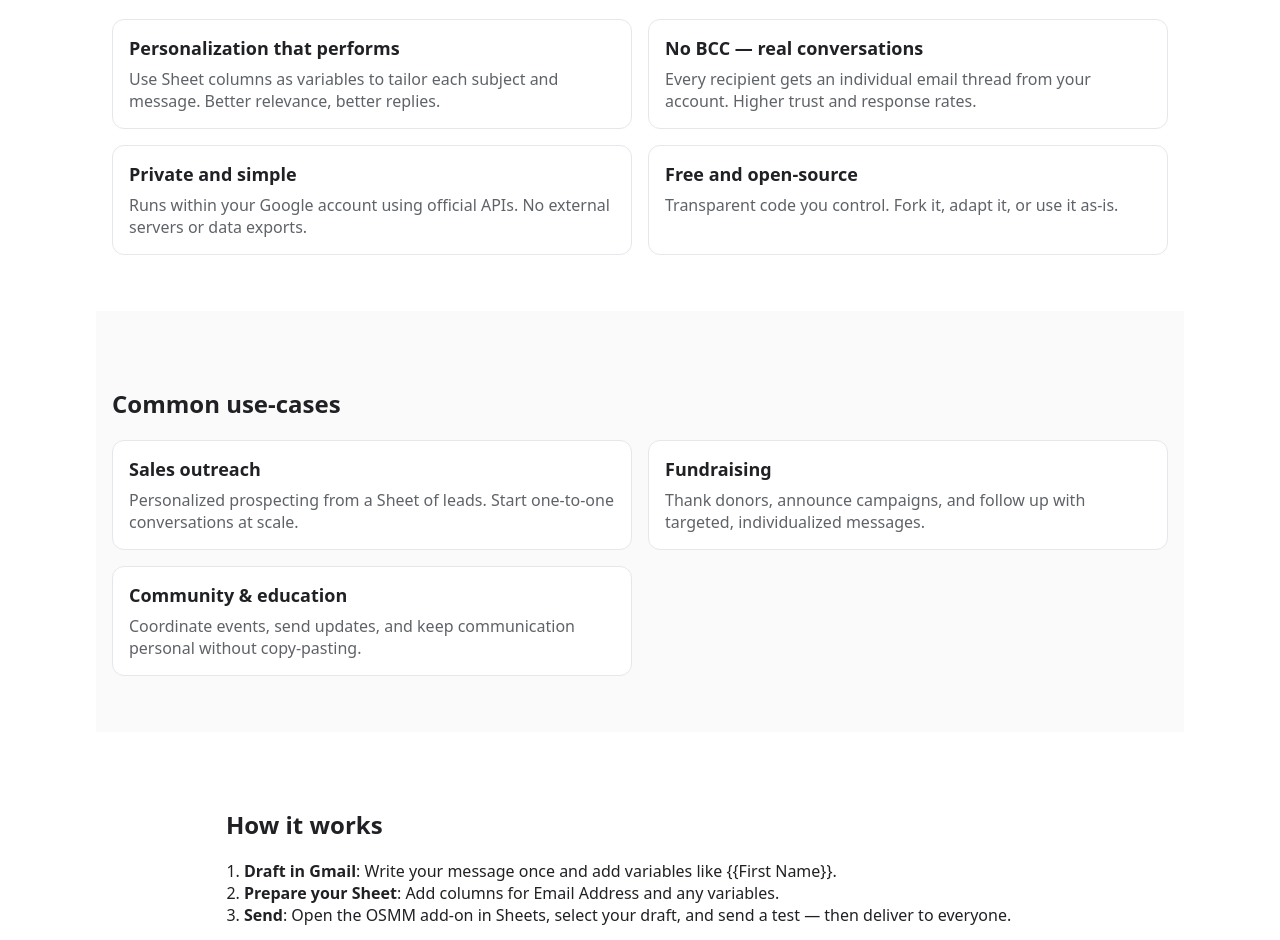
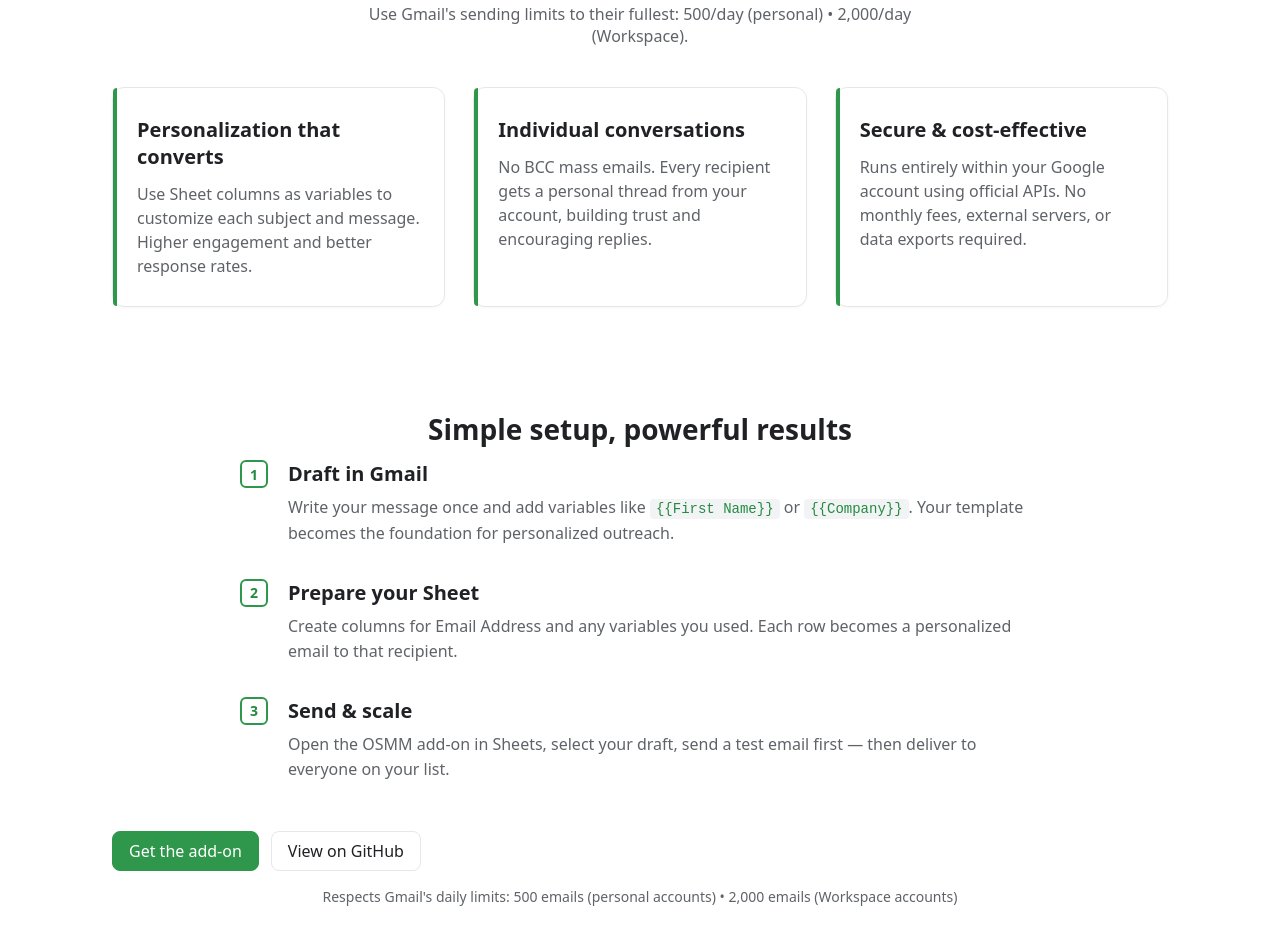
Before and after one commit to Foundry-01/Open-Source-Mail-Merge--OSMM-, a React (Vite) app in the folder website/: page / in a window 1280 px wide. Shown: the part 911-1851 px from the top of the page. Built offline with nearby package versions, Linux system fonts and the light colour scheme.

Commit message:
site ui improving

```diff
--- a/website/src/pages/Home.tsx
+++ b/website/src/pages/Home.tsx
@@ -31,61 +31,60 @@ export default function Home(): JSX.Element {
 
       <section className="section">
         <div className="container">
-          <h2>Why OSMM?</h2>
-          <div className="grid">
-            <div className="card">
-              <h3>Personalization that performs</h3>
-              <p>Use Sheet columns as variables to tailor each subject and message. Better relevance, better replies.</p>
+          <h2>Built for nonprofits, clubs, and businesses</h2>
+          <p className="section-subtitle">Use Gmail's sending limits to their fullest: 500/day (personal) • 2,000/day (Workspace).</p>
+          <div className="grid grid-3">
+            <div className="card accent">
+              <h3>Personalization that converts</h3>
+              <p>Use Sheet columns as variables to customize each subject and message. Higher engagement and better response rates.</p>
             </div>
-            <div className="card">
-              <h3>No BCC — real conversations</h3>
-              <p>Every recipient gets an individual email thread from your account. Higher trust and response rates.</p>
+            <div className="card accent">
+              <h3>Individual conversations</h3>
+              <p>No BCC mass emails. Every recipient gets a personal thread from your account, building trust and encouraging replies.</p>
             </div>
-            <div className="card">
-              <h3>Private and simple</h3>
-              <p>Runs within your Google account using official APIs. No external servers or data exports.</p>
-            </div>
-            <div className="card">
-              <h3>Free and open-source</h3>
-              <p>Transparent code you control. Fork it, adapt it, or use it as-is.</p>
+            <div className="card accent">
+              <h3>Secure & cost‑effective</h3>
+              <p>Runs entirely within your Google account using official APIs. No monthly fees, external servers, or data exports required.</p>
             </div>
           </div>
         </div>
       </section>
 
-      <section className="section alt">
+      {/** Consolidated to one set of cards; second section removed for clarity **/}
+
+      <section className="section">
         <div className="container">
-          <h2>Common use-cases</h2>
-          <div className="grid">
-            <div className="card">
-              <h3>Sales outreach</h3>
-              <p>Personalized prospecting from a Sheet of leads. Start one-to-one conversations at scale.</p>
+          <h2>Simple setup, powerful results</h2>
+          <div className="how-it-works">
+            <div className="step">
+              <div className="step-number">1</div>
+              <div className="step-content">
+                <h3>Draft in Gmail</h3>
+                <p>Write your message once and add variables like <code>{'{{First Name}}'}</code> or <code>{'{{Company}}'}</code>. Your template becomes the foundation for personalized outreach.</p>
+              </div>
             </div>
-            <div className="card">
-              <h3>Fundraising</h3>
-              <p>Thank donors, announce campaigns, and follow up with targeted, individualized messages.</p>
+            <div className="step">
+              <div className="step-number">2</div>
+              <div className="step-content">
+                <h3>Prepare your Sheet</h3>
+                <p>Create columns for Email Address and any variables you used. Each row becomes a personalized email to that recipient.</p>
+              </div>
             </div>
-            <div className="card">
-              <h3>Community & education</h3>
-              <p>Coordinate events, send updates, and keep communication personal without copy‑pasting.</p>
+            <div className="step">
+              <div className="step-number">3</div>
+              <div className="step-content">
+                <h3>Send & scale</h3>
+                <p>Open the OSMM add-on in Sheets, select your draft, send a test email first — then deliver to everyone on your list.</p>
+              </div>
             </div>
           </div>
-        </div>
-      </section>
-
-      <section className="section">
-        <div className="container how">
-          <h2>How it works</h2>
-          <ol className="steps">
-            <li><strong>Draft in Gmail</strong>: Write your message once and add variables like {'{{First Name}}'}.</li>
-            <li><strong>Prepare your Sheet</strong>: Add columns for Email Address and any variables.</li>
-            <li><strong>Send</strong>: Open the OSMM add-on in Sheets, select your draft, and send a test — then deliver to everyone.</li>
-          </ol>
-          <div className="cta-row">
-            <a className="button primary" href="https://github.com/jdragon3001/Open-Source-Mail-Merge--OSMM-" target="_blank" rel="noreferrer">Get started on GitHub</a>
-            <a className="button" href="/terms">Terms</a>
+          <div className="cta-section">
+            <div className="cta-row">
+              <a className="button primary" href="https://workspace.google.com/marketplace/search?q=Open%20Source%20Mail%20Merge" target="_blank" rel="noreferrer">Get the add‑on</a>
+              <a className="button" href="https://github.com/jdragon3001/Open-Source-Mail-Merge--OSMM-" target="_blank" rel="noreferrer">View on GitHub</a>
+            </div>
+            <p className="limits-note">Respects Gmail's daily limits: 500 emails (personal accounts) • 2,000 emails (Workspace accounts)</p>
           </div>
-          <p className="muted small">Subject to Gmail daily sending limits. Works with personal and Workspace accounts.</p>
         </div>
       </section>
     </>
--- a/website/src/styles/global.css
+++ b/website/src/styles/global.css
@@ -65,14 +65,106 @@ body {
 .hero-art img { width: 100%; height: auto; border-radius: 12px; box-shadow: 0 10px 30px rgba(0,0,0,0.06); }
 .cta-under { margin-top: 8px; }
 
-.section { padding: 56px 0; }
-.section.alt { background: #fafafa; }
-.grid { display:grid; grid-template-columns: repeat(2, minmax(0, 1fr)); gap: 16px; }
-.card { border:1px solid var(--border); border-radius: 12px; padding: 16px; background: white; }
-.card h3 { margin-top: 0; margin-bottom: 8px; font-size: 18px; }
-.card p { margin: 0; color: var(--text-muted); }
-.how { max-width: 860px; }
-.steps { margin: 0 0 16px; padding-left: 18px; }
+.section { padding: 40px 0; }
+.section h2 {
+  text-align: center;
+  margin-bottom: 12px;
+  font-size: 28px;
+  font-weight: 700;
+}
+.section-subtitle {
+  text-align: center;
+  color: var(--text-muted);
+  font-size: 16px;
+  margin: 0 auto 40px;
+  max-width: 600px;
+  font-weight: 500;
+}
+.section.alt { background: #f8f9fa; }
+.grid { display:grid; grid-template-columns: repeat(2, minmax(0, 1fr)); gap: 28px; }
+.grid.grid-3 { grid-template-columns: repeat(3, minmax(0, 1fr)); }
+.card {
+  border: 1px solid var(--border);
+  border-radius: 12px;
+  padding: 28px 24px;
+  background: #fff;
+  box-shadow: 0 1px 3px rgba(0,0,0,0.04);
+}
+.card.accent { position: relative; }
+.card.accent:before {
+  content: "";
+  position: absolute;
+  left: 0; top: 0; bottom: 0;
+  width: 4px;
+  background: var(--primary);
+  border-radius: 12px 0 0 12px;
+}
+.card h3 {
+  margin-top: 0;
+  margin-bottom: 12px;
+  font-size: 20px;
+  font-weight: 600;
+  color: var(--text);
+}
+.card p {
+  margin: 0;
+  color: var(--text-muted);
+  font-size: 16px;
+  line-height: 1.5;
+}
+.how-it-works {
+  max-width: 800px;
+  margin: 0 auto 48px;
+}
+.step {
+  display: flex;
+  align-items: flex-start;
+  gap: 20px;
+  margin-bottom: 32px;
+}
+.step:last-child { margin-bottom: 0; }
+.step-number {
+  flex-shrink: 0;
+  width: 28px;
+  height: 28px;
+  border: 2px solid var(--primary);
+  color: var(--primary-dark);
+  border-radius: 6px;
+  display: flex;
+  align-items: center;
+  justify-content: center;
+  font-weight: 600;
+  font-size: 14px;
+  background: #fff;
+}
+.step-content h3 {
+  margin: 0 0 8px;
+  font-size: 20px;
+  font-weight: 600;
+}
+.step-content p {
+  margin: 0;
+  color: var(--text-muted);
+  line-height: 1.6;
+}
+.step-content code {
+  background: #f1f3f4;
+  padding: 2px 6px;
+  border-radius: 4px;
+  font-family: 'Courier New', monospace;
+  font-size: 14px;
+  color: var(--primary-dark);
+}
+.cta-section {
+  text-align: center;
+  margin-top: 48px;
+}
+.limits-note {
+  margin-top: 16px;
+  color: var(--text-muted);
+  font-size: 14px;
+  font-weight: 500;
+}
 .small { font-size: 13px; }
 
 .doc { max-width: 760px; margin: 32px auto; padding: 0 16px; }
@@ -86,5 +178,10 @@ body {
 @media (max-width: 800px) {
   .site-header .container { height: 56px; }
   .hero { grid-template-columns: 1fr; min-height: auto; padding: 40px 0; }
-  .grid { grid-template-columns: 1fr; }
+  .grid, .grid.grid-3 { grid-template-columns: 1fr; }
+  .section { padding: 32px 0; }
+  .section h2 { font-size: 24px; }
+  .card { padding: 24px 20px; }
+  .step { flex-direction: column; align-items: center; text-align: center; }
+  .step-number { margin-bottom: 12px; }
 }
```
Also changed, not shown: 8 other files (tests, documents, lock files or other folders).
